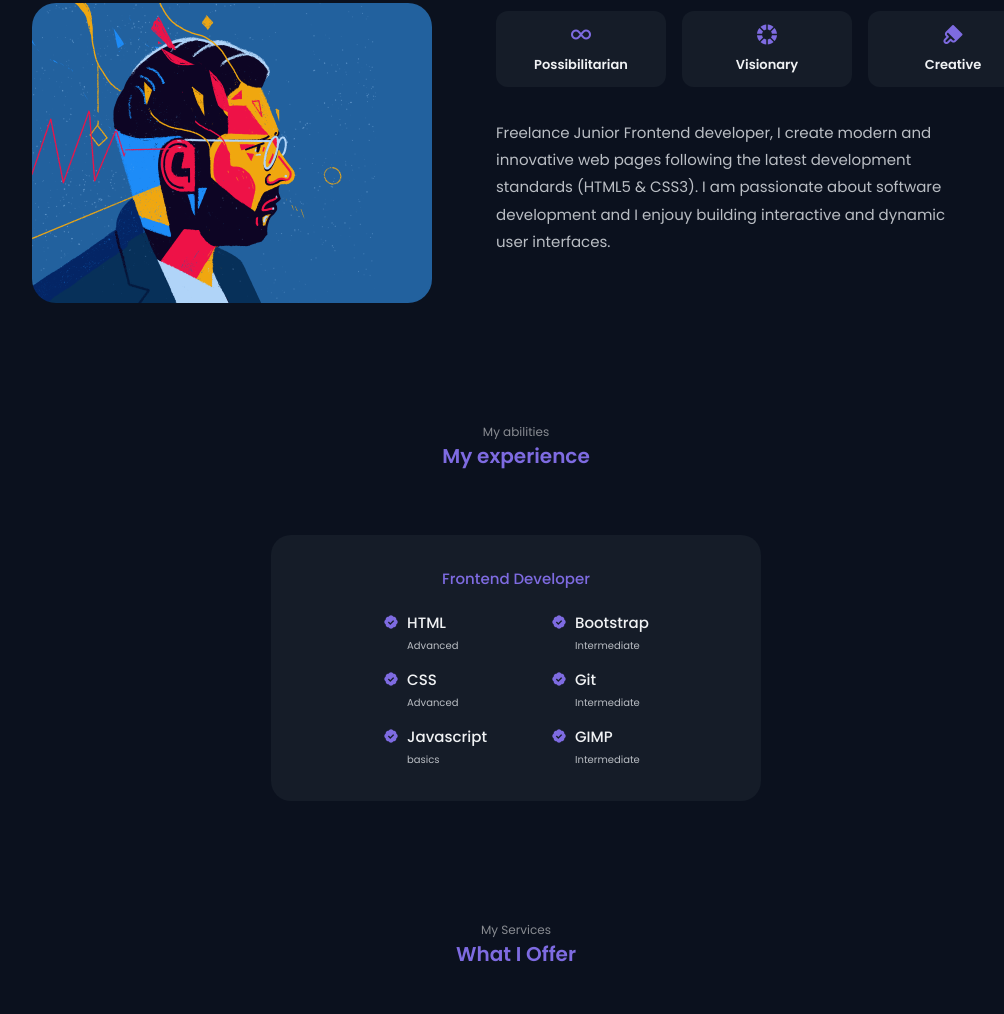
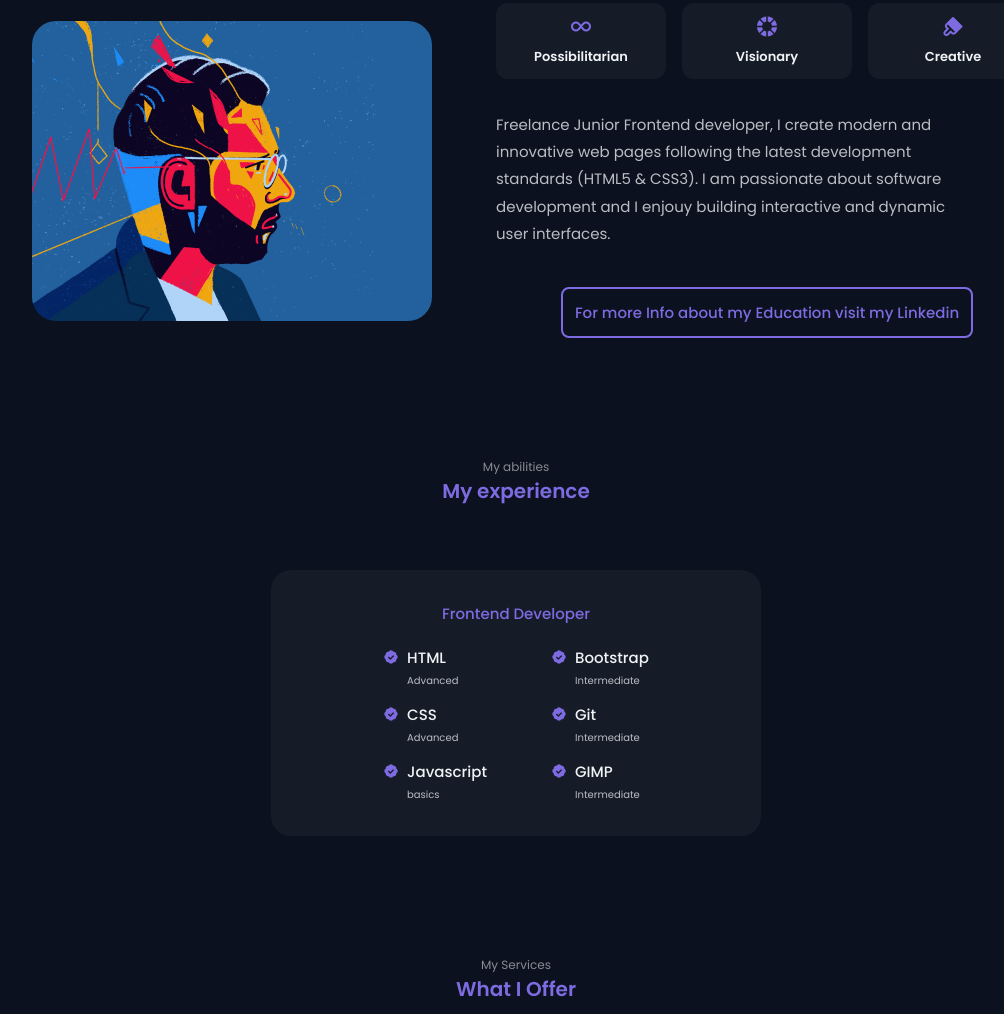
Before and after one commit to Jassem-Toumi/myPortfolio, a plain HTML site: page index.html in a window 1280 px wide. Shown: the part 872-1886 px from the top of the page, without its empty margins (124-1128 px from the left). Drawn offline with nearby package versions, Linux system fonts and the light colour scheme.

Commit message:
Adding Linkedin link

```diff
--- a/index.html
+++ b/index.html
@@ -151,6 +151,9 @@
             Freelance Junior Frontend developer, I create modern and innovative web pages following the latest development standards (HTML5 & CSS3). I am passionate about software development and I enjouy building interactive and dynamic user interfaces.
           </p>
 
+          <div class="home__buttons">
+            <a href="https://www.linkedin.com/in/jassem-toumi/" class="button button--ghost"> For more Info about my Education visit my Linkedin</a>
+          </div>
         </div>
       </div>
     </section>
```
Also changed, not shown: 1 other file.
